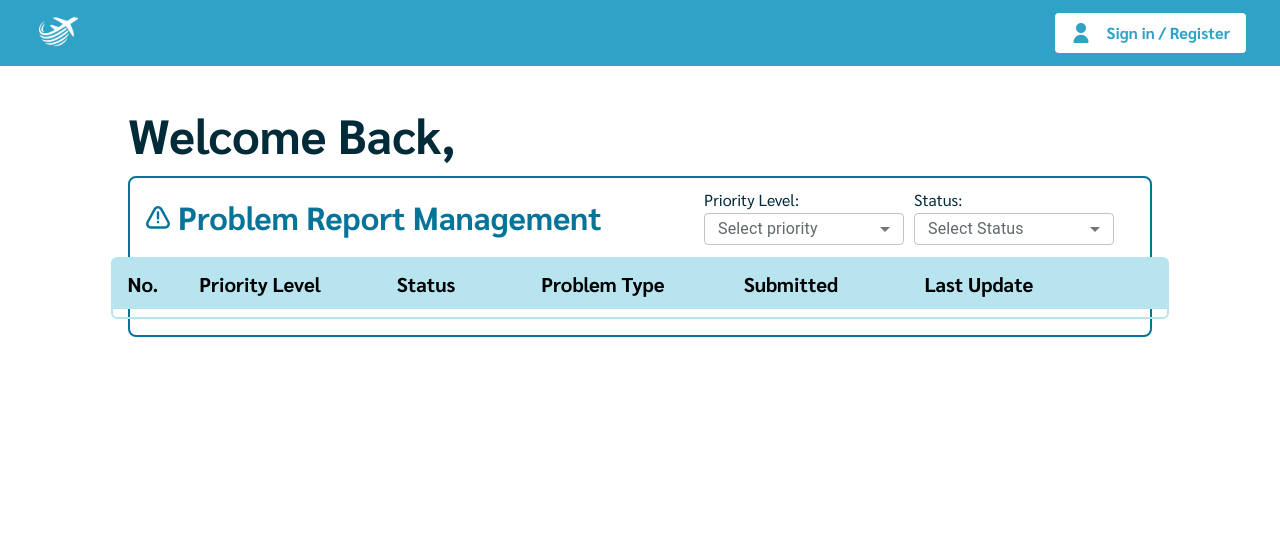
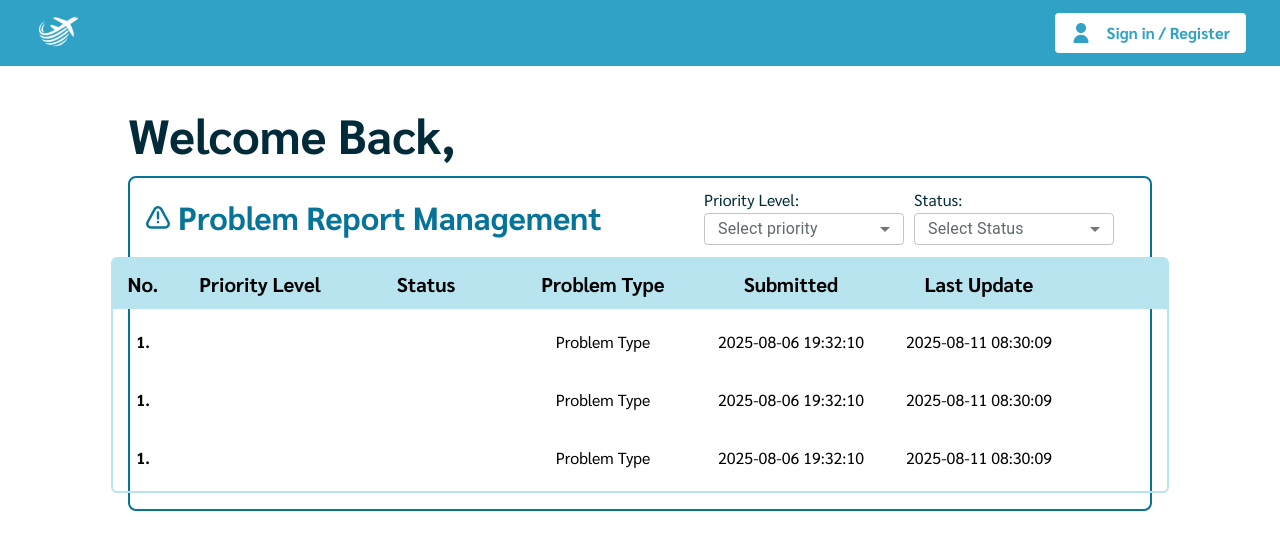
Before and after one commit to Mysterioucz/Se-Project, a Next.js app: page /dashboard in a window 1280 px wide. Shown: the top 550 px of the page. Built offline with nearby package versions, Linux system fonts and the light colour scheme; no server answers; what @mui/material-nextjs would draw is missing.

Commit message:
feat/prepare-for-modal-markers

```diff
--- a/src/app/(admin)/dashboard/_components/AdminNavBar.tsx
+++ b/src/app/(admin)/dashboard/_components/AdminNavBar.tsx
@@ -25,7 +25,6 @@ export default function AdminNavBar() {
                 {status === "authenticated" ? (
                     <Link href={"/account-setting"}>
                         <Button
-                            //TODO: change to display name when the problem of editing profile name resolved
                             text={"Profile"}
                             styleType="stroke"
                             size="md"
--- /dev/null
+++ b/src/app/(admin)/dashboard/_components/ReportFrame.tsx
@@ -0,0 +1,48 @@
+export default function ReportFrame() {
+    return (
+        <div className="flex items-start gap-[0.5rem] self-stretch">
+            {/* Report ID */}
+            <div className="flex flex-col justify-center items-center w-[3.75rem] h-[3.125rem] py-[0.5rem]">
+                <div className="text-black text-center font-sarabun text-[1rem] font-bold leading-[1.2]">
+                    1.
+                </div>
+            </div>
+
+            {/* Priority Level */}
+            <div className="flex flex-col justify-center items-center w-[9.875rem] h-[3.125rem] py-[0.5rem]">
+
+            </div>
+
+            {/* Status */}
+            <div className="flex flex-col justify-center items-center w-[9.875rem] h-[3.125rem] py-[0.5rem]">
+
+            </div>
+
+            {/* Problem Type */}
+            <div className="flex flex-col justify-center items-center w-[11.25rem] h-[3.125rem] py-[0.5rem]">
+                <div className="text-black text-center font-sarabun text-[1rem] font-normal leading-[1.2]">
+                    Problem Type
+                </div>
+            </div>
+
+            {/* Submitted */}
+            <div className="flex flex-col justify-center items-center w-[11.25rem] h-[3.125rem] py-[0.5rem]">
+                <div className="text-black text-center font-sarabun text-[1rem] font-normal leading-[1.2]">
+                    2025-08-06 19:32:10
+                </div>
+            </div>
+
+            {/* Last Update */}
+            <div className="flex flex-col justify-center items-center w-[11.25rem] h-[3.125rem] py-[0.5rem]">
+                <div className="text-black text-center font-sarabun text-[1rem] font-normal leading-[1.2]">
+                    2025-08-11 08:30:09
+                </div>
+            </div>
+
+            {/* Modal */}
+            <div className="flex flex-col justify-center items-center w-[5.625rem] h-[3.125rem] py-[0.5rem]">
+
+            </div>
+        </div>
+    );
+}
--- a/src/app/(admin)/dashboard/_components/ReportManagement.tsx
+++ b/src/app/(admin)/dashboard/_components/ReportManagement.tsx
@@ -3,6 +3,7 @@ import { MenuItem } from "@mui/material";
 import { SelectChangeEvent } from "@mui/material/Select";
 import Image from "next/image";
 import { useState } from "react";
+import ReportFrame from "./ReportFrame";
 
 export default function ReportManagement() {
     const [priority, setPriority] = useState("");
@@ -118,8 +119,10 @@ export default function ReportManagement() {
                         <div className="flex flex-col justify-center items-center w-[5.625rem] h-[3.125rem] py-[0.5rem]"></div>
                     </div>
 
-
-                    {/* children */}
+                    {/* reports */}
+                    <ReportFrame />
+                    <ReportFrame />
+                    <ReportFrame />
                 </div>
             </div>
         </div>
```
Also changed, not shown: src/app/(admin)/dashboard/_components/ReportPriorityMarker.tsx (added), src/app/(admin)/dashboard/_components/ReportStatusMarker.tsx (added).
